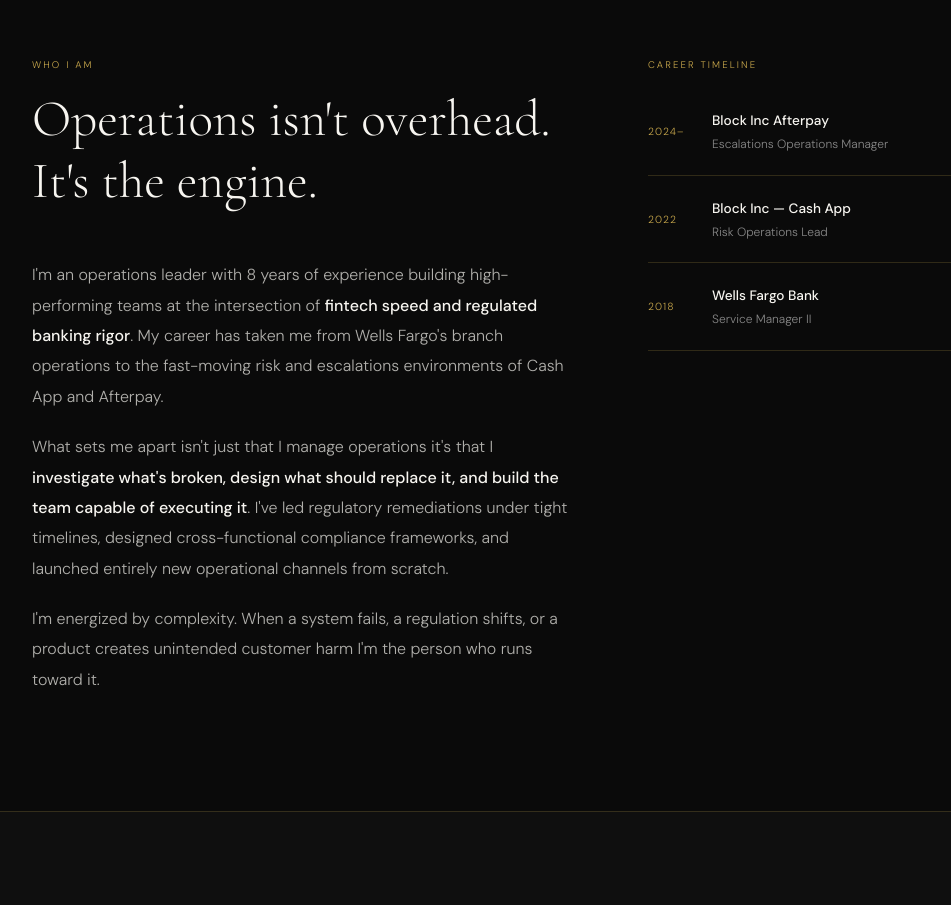
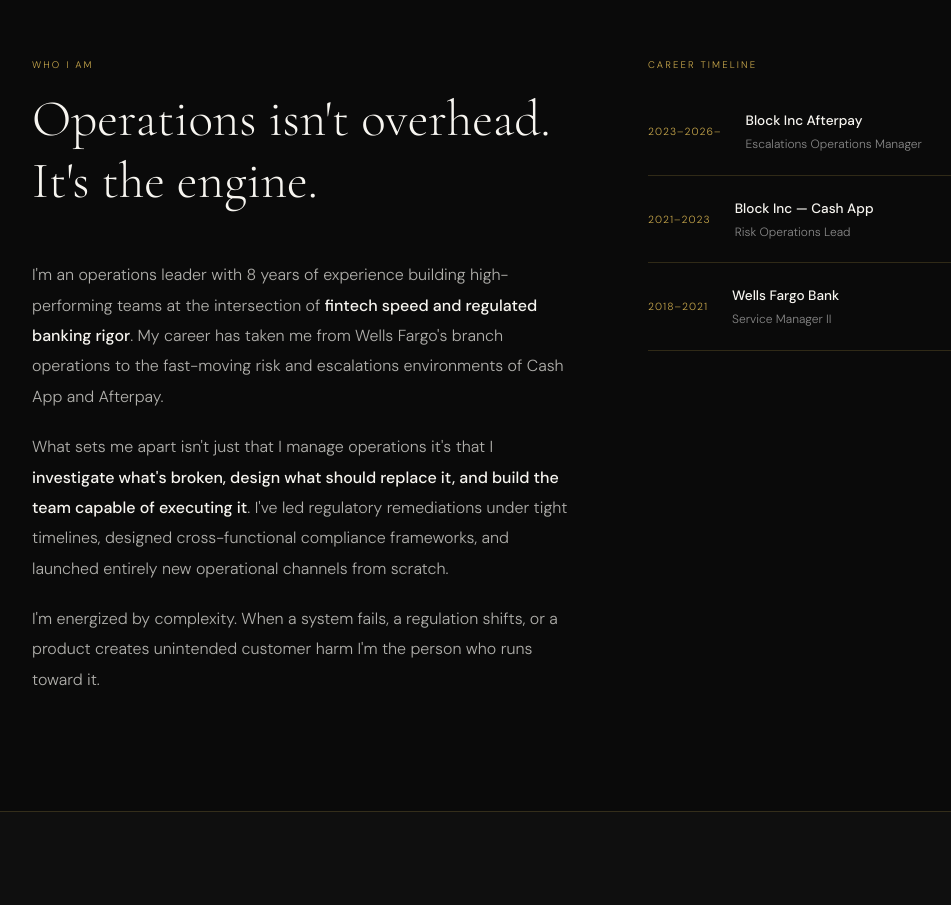
Before and after one commit to kunithomas/kunithomasportfolio, a plain HTML site: page index.html in a window 1280 px wide. Shown: the part 840-1745 px from the top of the page, without its empty margins (32-983 px from the left). Drawn offline with nearby package versions, Linux system fonts and the light colour scheme.

Commit message:
Update index.html

```diff
--- a/index.html
+++ b/index.html
@@ -520,21 +520,21 @@
       <p class="section-label">Career Timeline</p>
       <div class="credentials">
         <div class="credential">
-          <div class="credential-year">2024–</div>
+          <div class="credential-year">2023–2026–</div>
           <div>
             <div class="credential-org">Block Inc  Afterpay</div>
             <div class="credential-role">Escalations Operations Manager</div>
           </div>
         </div>
         <div class="credential">
-          <div class="credential-year">2022</div>
+          <div class="credential-year">2021–2023</div>
           <div>
             <div class="credential-org">Block Inc — Cash App</div>
             <div class="credential-role">Risk Operations Lead</div>
           </div>
         </div>
         <div class="credential">
-          <div class="credential-year">2018</div>
+          <div class="credential-year">2018–2021</div>
           <div>
             <div class="credential-org">Wells Fargo Bank</div>
             <div class="credential-role">Service Manager II</div>
```
